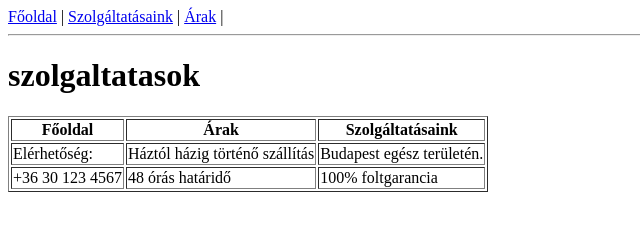
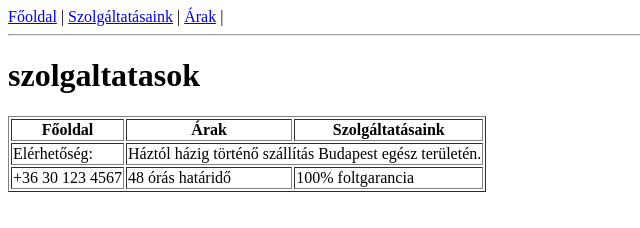
Before and after one commit to szabi180/szonyeg, a plain HTML site: page szolgaltatasaink.html in a window 1280 px wide. Shown: the whole page, without its empty margins (0-640 px from the left). Drawn offline with Linux system fonts and the light colour scheme.

Commit message:
kijavitas

```diff
--- a/szolgaltatasaink.html
+++ b/szolgaltatasaink.html
@@ -26,8 +26,8 @@
 		<tbody>
 			<tr>
 				<td>Elérhetőség:</td>
-				<td>Háztól házig történő szállítás</td>
-				<td>Budapest egész területén.</td>
+				<td colspan="2">Háztól házig történő szállítás Budapest egész területén.</td>
+
 			</tr>
 			<tr>
 				<td>+36 30 123 4567</td>
```
